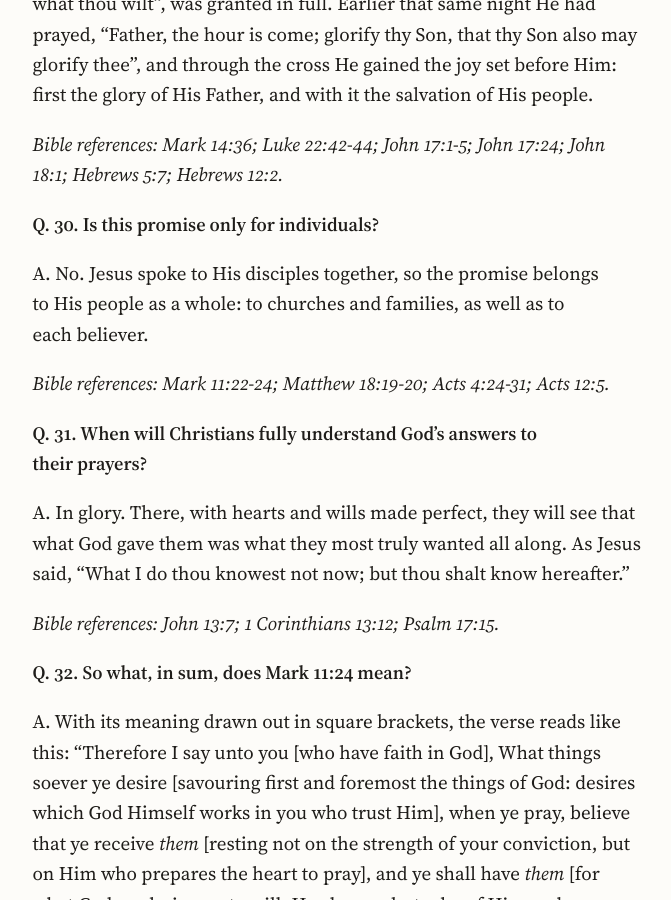
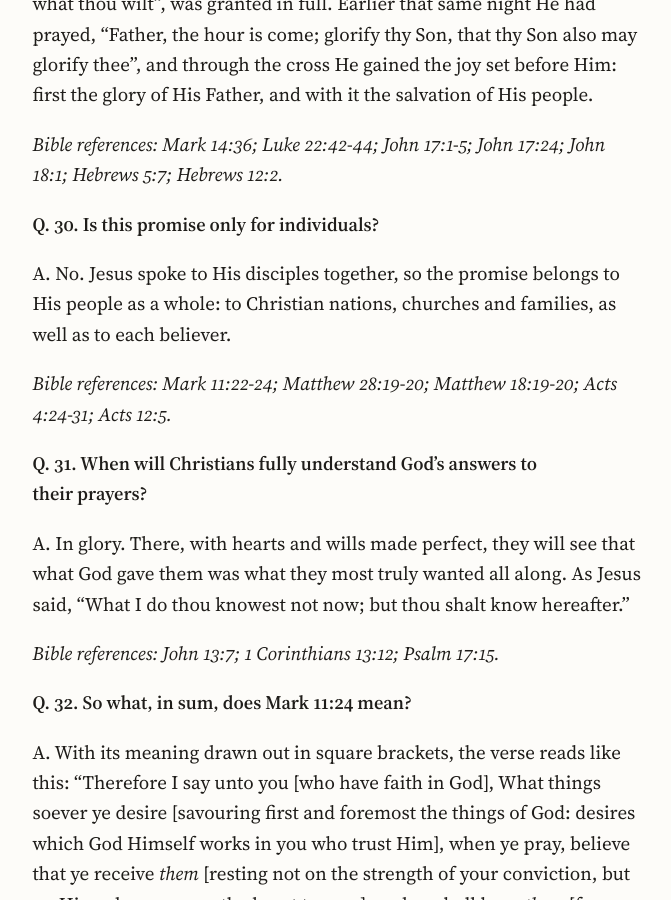
Before and after one commit to ForestWalkUK/truthpeaceandlove, a Jekyll site: the page built from _posts/2026-10-18-believing-prayer-catechism-mark-11-24.md, in a window 1280 px wide and 900 px high, scrolled down 8618 px. Shown: the whole window, without its empty margins (303-974 px from the left). Built offline with Jekyll 4.4.1, drawn with Linux system fonts in a browser that asks for light colours.

Commit message:
Update to include Christian nations
...Matthew 28:19-20

```diff
--- a/_posts/2026-10-18-believing-prayer-catechism-mark-11-24.md
+++ b/_posts/2026-10-18-believing-prayer-catechism-mark-11-24.md
@@ -199,9 +199,9 @@ A. It teaches that real faith asks fully, trusts fully and submits fully. Jesus
 
 **Q. 30. Is this promise only for individuals?**
 
-A. No. Jesus spoke to His disciples together, so the promise belongs to His people as a whole: to churches and families, as well as to each believer.
+A. No. Jesus spoke to His disciples together, so the promise belongs to His people as a whole: to Christian nations, churches and families, as well as to each believer.
 
-*Bible references: Mark 11:22-24; Matthew 18:19-20; Acts 4:24-31; Acts 12:5.*
+*Bible references: Mark 11:22-24; Matthew 28:19-20; Matthew 18:19-20; Acts 4:24-31; Acts 12:5.*
 
 **Q. 31. When will Christians fully understand God’s answers to their prayers?**
 
```
